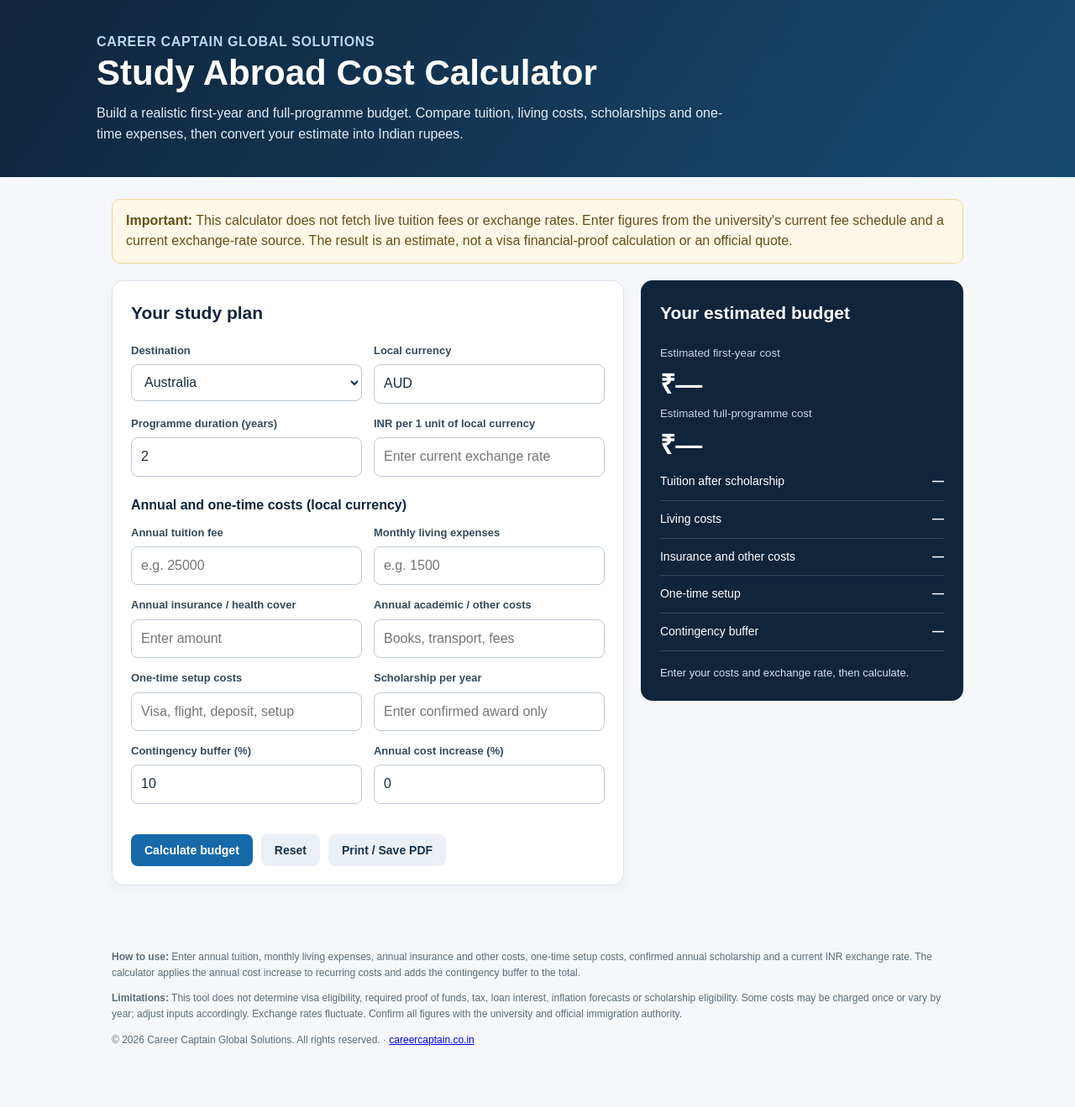
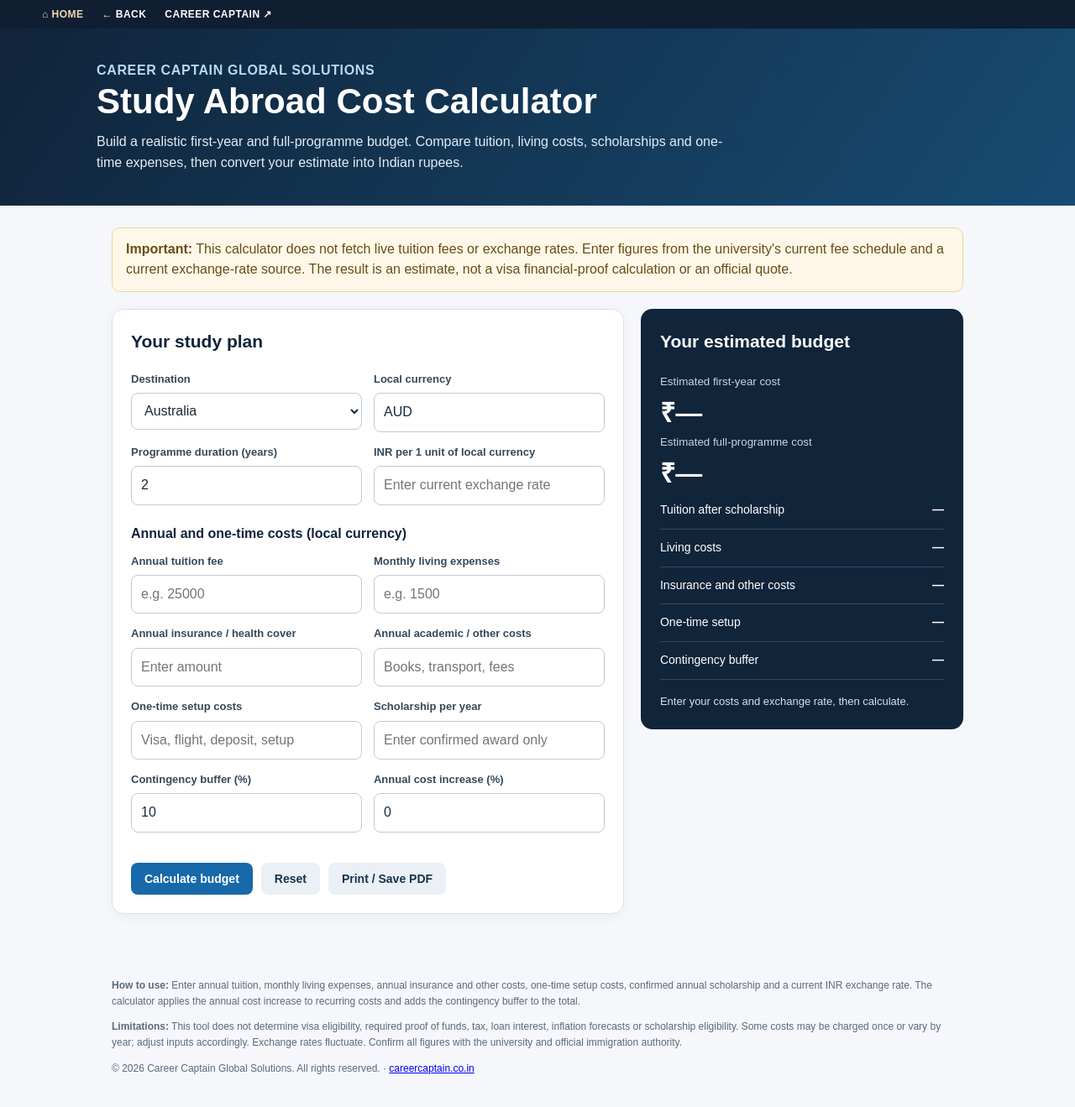
Before and after one commit to Career-Captain-Global-Solutions/Career-Roadmaps-India, a Jekyll site: the page 06-study-abroad/study-abroad-cost-calculator.html, which Jekyll copies as it is, in a window 1280 px wide and 1324 px high. Shown: the top 1319 px of the window at 84% size. Built offline with Jekyll 4.4.1, drawn with Linux system fonts in a browser that asks for light colours.

Commit message:
Add consistent home and back navigation

```diff
--- a/06-study-abroad/study-abroad-cost-calculator.html
+++ b/06-study-abroad/study-abroad-cost-calculator.html
@@ -20,8 +20,9 @@ footer{max-width:1050px;margin:0 auto;padding:0 18px 30px;color:var(--muted);fon
 @media(max-width:760px){.layout{grid-template-columns:1fr}.result{position:static}.fields{grid-template-columns:1fr}.field.full{grid-column:auto}header{padding:30px 18px}.panel{padding:18px}}
 @media print{body{background:white}.result{position:static;background:white;color:#172b3a;border:1px solid #aaa}.result h2,.result .sub,.result small{color:#172b3a}.actions,.notice{display:none}.layout{display:block}.panel,.result{box-shadow:none;margin-bottom:14px}}
 </style>
-</head>
+<link rel="icon" type="image/png" href="../favicon.png?v=3"><link rel="shortcut icon" type="image/png" href="../favicon.png?v=3"></head>
 <body>
+<div class="cc-global-nav" style="background:#101e32;color:#fff;padding:10px  max(16px,calc((100% - 1180px)/2));display:flex;gap:22px;align-items:center;flex-wrap:wrap;font:600 12px Arial,sans-serif;letter-spacing:.04em"><a href="https://career-captain-global-solutions.github.io/Career-Roadmaps-India/" style="color:#f0d7ad;text-decoration:none">⌂ HOME</a><a href="#" onclick="if(history.length>1){history.back();return false}" style="color:#fff;text-decoration:none">← BACK</a><a href="https://careercaptain.co.in/" style="color:#fff;text-decoration:none">CAREER CAPTAIN ↗</a></div>
 <header><div class="wrap"><div class="brand" style="color:#b8d9f2">CAREER CAPTAIN GLOBAL SOLUTIONS</div><h1>Study Abroad Cost Calculator</h1><p>Build a realistic first-year and full-programme budget. Compare tuition, living costs, scholarships and one-time expenses, then convert your estimate into Indian rupees.</p></div></header>
 <main>
 <div class="notice"><strong>Important:</strong> This calculator does not fetch live tuition fees or exchange rates. Enter figures from the university's current fee schedule and a current exchange-rate source. The result is an estimate, not a visa financial-proof calculation or an official quote.</div>
```
